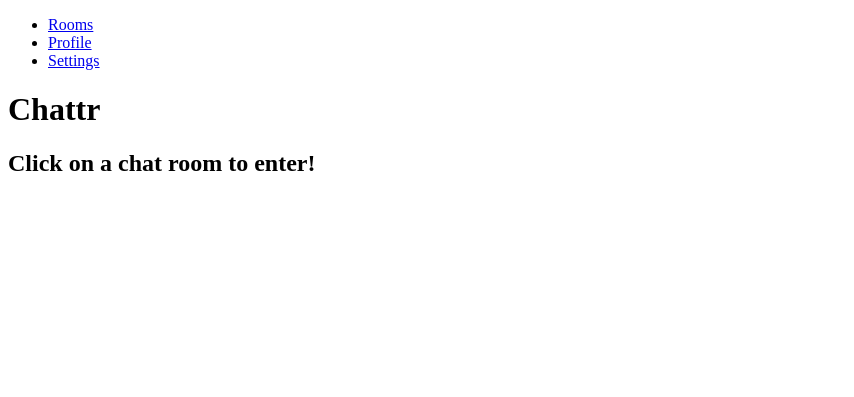
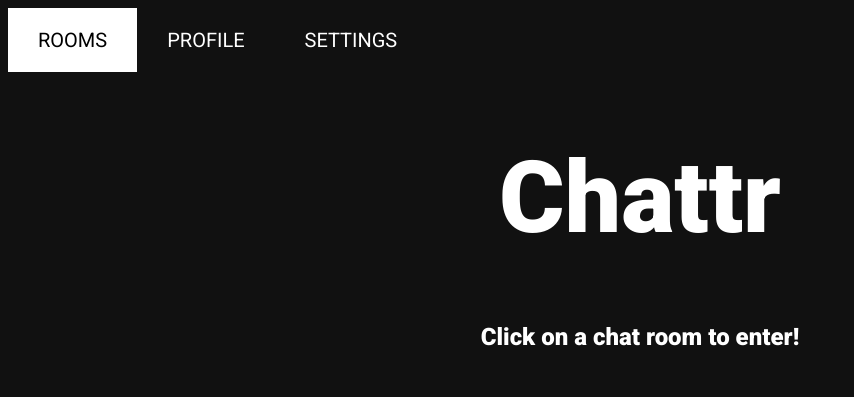
Before and after one commit to Dante-010/chattr, a Django app: page / in a window 1280 px wide. Shown: the top 397 px of the page, without its empty margins (0-854 px from the left). Run offline with Django 3.2, Linux system fonts and the light colour scheme; data that the repository does not hold is empty.

Commit message:
-Added icon -Redesigned html -Added css

```diff
--- /dev/null
+++ b/chat/static/chat/css/index.css
@@ -0,0 +1,34 @@
+@import url("main.css");
+
+h1, h2 {
+    color: white;
+    text-align: center;
+    font-weight: 900;
+}
+
+h1 {
+    font-size: 100px;
+}
+
+ul {
+    margin: 0;
+    list-style-type: none;
+    padding: 0;
+}
+
+#room-list li {
+    display: grid;
+    place-items: center;
+    padding: 10px 0;
+}
+
+input[type="button"] {
+    background-color: #ffffff; /* Green */
+    border: none;
+    color: rgb(0, 0, 0);
+    padding: 15px 32px;
+    text-align: center;
+    text-decoration: none;
+    display: inline-block;
+    font-size: 16px;
+  }
--- /dev/null
+++ b/chat/static/chat/css/main.css
@@ -0,0 +1,30 @@
+#topnav {
+      overflow: hidden;
+}
+
+/* Style the links inside the navigation bar */
+#topnav a {
+    float: left;
+    color: #ffffff;
+    text-align: center;
+    padding: 20px 30px;
+    text-decoration: none;
+    font-size: 20px;
+}
+
+/* Change the color of links on hover */
+#topnav a:hover {
+    background-color: rgba(153, 153, 153, 0.5);
+    color: rgb(179, 179, 179);
+}
+
+/* Add a color to the active/current link */
+#topnav a.active {
+    background-color: rgba(255, 255, 255);
+    color: rgb(0, 0, 0);
+}
+
+* {
+    font-family: 'Roboto', sans-serif;
+    font-weight: 400;
+}
--- a/chat/static/chat/js/index.js
+++ b/chat/static/chat/js/index.js
@@ -1,3 +1,5 @@
+document.querySelector('#rooms').classList.add('active')
+
 function enterRoom(roomName) {
     window.location.pathname = '/chat/' + roomName + '/';
 }
--- a/chat/templates/chat/base.html
+++ b/chat/templates/chat/base.html
@@ -1,21 +1,23 @@
 <!DOCTYPE html>
 <html lang="en">
     <head>
+        {% load static %}
+        <link rel="shortcut icon" type="image/png" href="{% static 'chat/images/favicon.ico' %}">
+        <link rel="preconnect" href="https://fonts.gstatic.com">
+        <link href="https://fonts.googleapis.com/css2?family=Roboto:wght@300;400;900&display=swap" rel="stylesheet">
         <meta charset='utf-8'>
         {% block head %}
         <title>Chattr</title>
         {% endblock head %}
     </head>
 
-    <body>
-        <div id="top-nav">
-            {% block top-nav %}
-            <ul>
-                <li><a href="/">Rooms</a></li>
-                <li><a href="/">Profile</a></li>
-                <li><a href="/">Settings</a></li>
-            </ul>
-            {% endblock top-nav %}
+    <body style="background-color: rgb(17, 17, 17);">
+        <div id="topnav">
+            {% block topnav %}
+                <a id="rooms" href="/">ROOMS</a>
+                <a id="profile" href="/">PROFILE</a>
+                <a id="settings" href="/">SETTINGS</a>
+            {% endblock topnav %}
         </div>
         <div id="content">
             {% block content %}{% endblock content %}
--- a/chat/templates/chat/index.html
+++ b/chat/templates/chat/index.html
@@ -2,9 +2,9 @@
 
 {% block head %}
     {% load static %}
-    <title>Chattr | {{room_name}}</title>
+    <title>Chattr</title>
     <script src="{% static 'chat/js/index.js' %}" defer></script>
-    <link rel="stylesheet" href="{% static 'chat/css/styles.css' %}">
+    <link rel="stylesheet" href="{% static 'chat/css/index.css' %}">
 {% endblock head %}
 
 {% block content %}
```
Also changed, not shown: chat/static/chat/css/room.css (added, +39 -0 lines), chat/templates/chat/room.html (+6 -4 lines), chat/static/chat/css/styles.css (deleted), chat/static/chat/images/favicon.ico (added).
